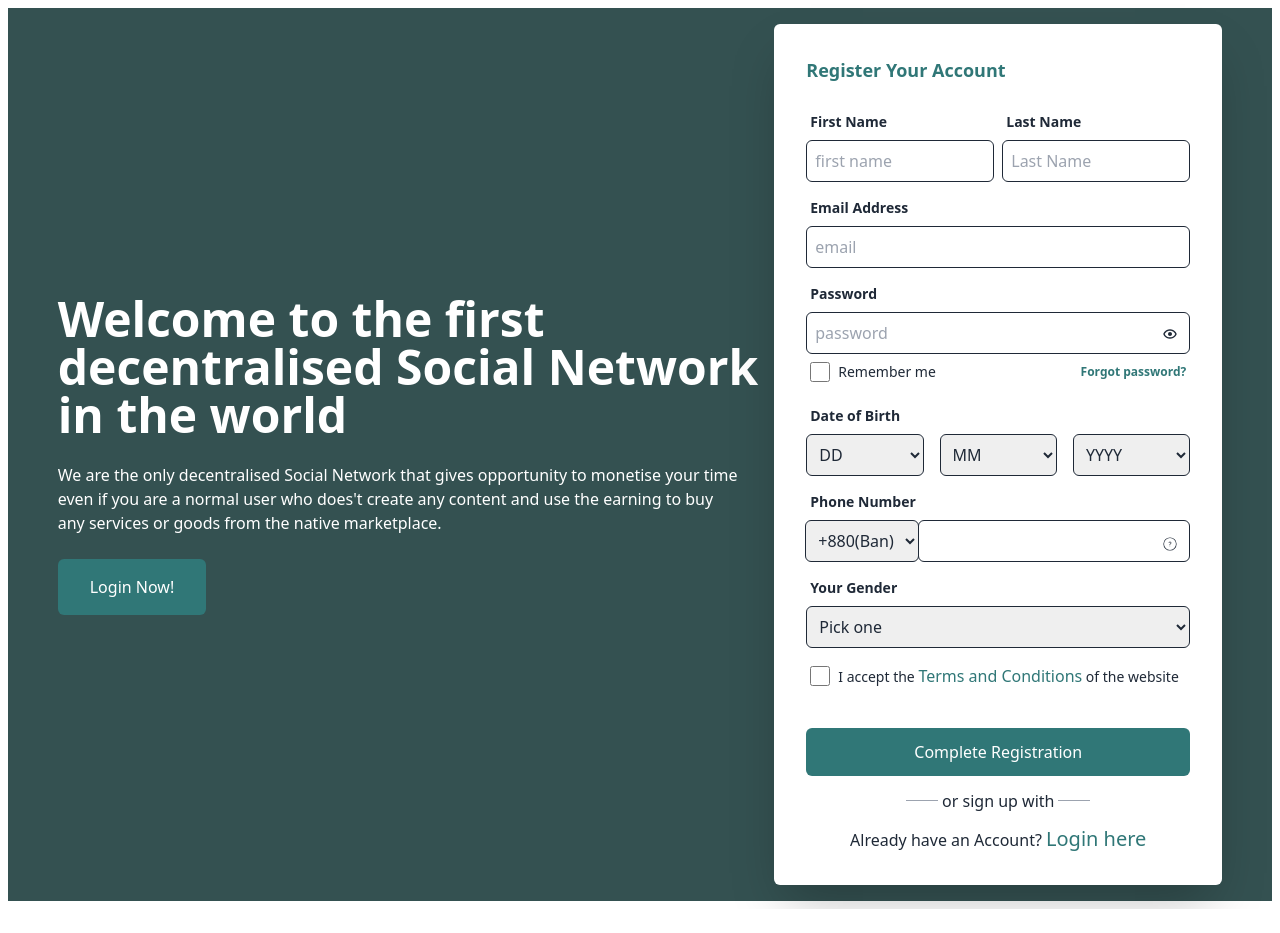
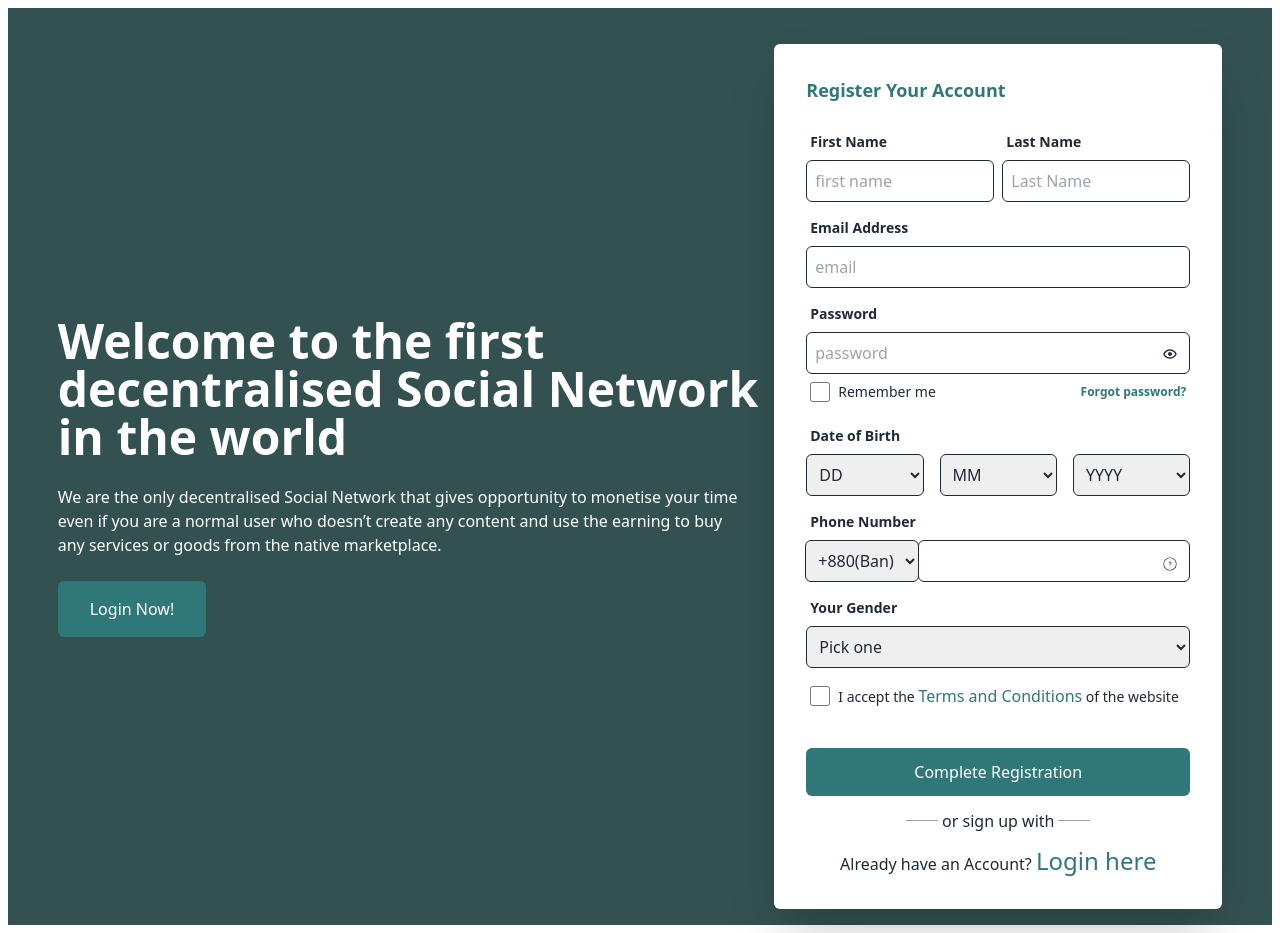
Before and after one commit to MahmudulMahi/QP-Frontend, a React (Vite) app: page /registration in a window 1280 px wide. Before the commit the page ends 909 px from the top, so only its background shows below. Built offline with nearby package versions, Linux system fonts and the light colour scheme.

Commit message:
fixed some issue registration page

```diff
--- a/src/Pages/Common/Registration/Registration.jsx
+++ b/src/Pages/Common/Registration/Registration.jsx
@@ -21,16 +21,31 @@ const Registration = () => {
   // const [selectedCode, setSelectedCode] = useState(countryCodes[0].code);
 
   return (
-    <div className="hero bg-[#183a3ae0] min-h-screen ">
-      <div className="md:hero-content flex-col lg:flex-row">
-        <div className="text-center lg:text-left w-9/12">
-          <h1 className="text-xl md:text-5xl text-left font-bold text-white">Welcome to the first <br />  decentralised Social Network <br /> in the world</h1>
+    <div className="hero bg-[#183a3ae0] min-h-screen  ">
+      <div className="md:hero-content flex-col lg:flex-row p-2 mt-5 text-left">
+        {/* <div className="text-center lg:text-left w-9/12">
+          <h1 className="text-xl md:text-5xl  font-bold text-white">Welcome to the first <br />  decentralised Social Network <br /> in the world</h1>
           <p className="py-6 text-white">
             We are the only decentralised Social Network that gives opportunity to monetise your time <br /> even if you are a normal user who does't create any content and use the earning to buy <br /> any services or goods from the native marketplace.
           </p>
-          <button className=" bg-[#307777] px-8 py-4 rounded-md text-white ">Login Now!</button>
+          <button className=" bg-[#307777] px-8 py-4 rounded-md text-white text-left ">Login Now!</button>
+        </div> */}
+        <div className="w-9/12">
+          <h1 className="text-xl md:text-5xl font-bold text-white">
+            Welcome to the first <br />
+            decentralised Social Network <br />
+            in the world
+          </h1>
+          <p className="py-6 text-white">
+            We are the only decentralised Social Network that gives opportunity to monetise your time <br />
+            even if you are a normal user who doesn’t create any content and use the earning to buy <br />
+            any services or goods from the native marketplace.
+          </p>
+          <button className="bg-[#307777] px-8 py-4 rounded-md text-white">
+            Login Now!
+          </button>
         </div>
-        <div className=" bg-base-100  max-w-72 md:max-w-md shrink-0 shadow-2xl rounded-md">
+        <div className=" bg-base-100  max-w-72 md:max-w-md shrink-0 shadow-2xl rounded-md mt-5 md:mt-0">
           <form className="card-body">
             <p className='text-[#307777] font-bold text-lg'>Register Your Account</p>
             <div className='flex space-x-2'>
@@ -179,7 +194,7 @@ const Registration = () => {
               <p className="mx-auto">or sign up with</p>
               <hr className="border-gray-400 w-8 my-4" />
             </div>
-            <p className='text-center'>Already have an Account? <span className='text-xl text-[#307777] font-medium'>Login here</span></p>
+            <p className='text-center'>Already have an Account? <span className='text-2xl text-[#307777] font-medium'>Login here</span></p>
           </form>
         </div>
       </div>
```
Lines whose indentation alone changed are shown as unchanged.
